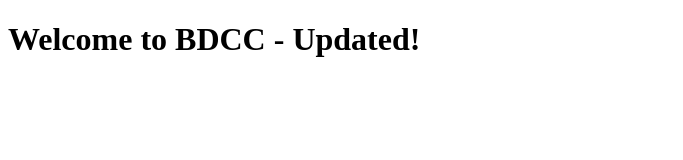
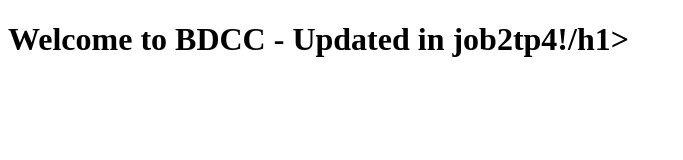
Before and after one commit to issam-benslimane/devops, a plain HTML site: page index.html in a window 1280 px wide. Shown: the whole page, without its empty margins (0-683 px from the left). Drawn offline with Linux system fonts and the light colour scheme.

Commit message:
tp4 v3: Updated index.html for job2tp4

```diff
--- a/index.html
+++ b/index.html
@@ -6,6 +6,6 @@
     <title>Document</title>
   </head>
   <body>
-    <h1>Welcome to BDCC - Updated!</h1>
+    <h1>Welcome to BDCC - Updated in job2tp4!/h1>
   </body>
 </html>
```
